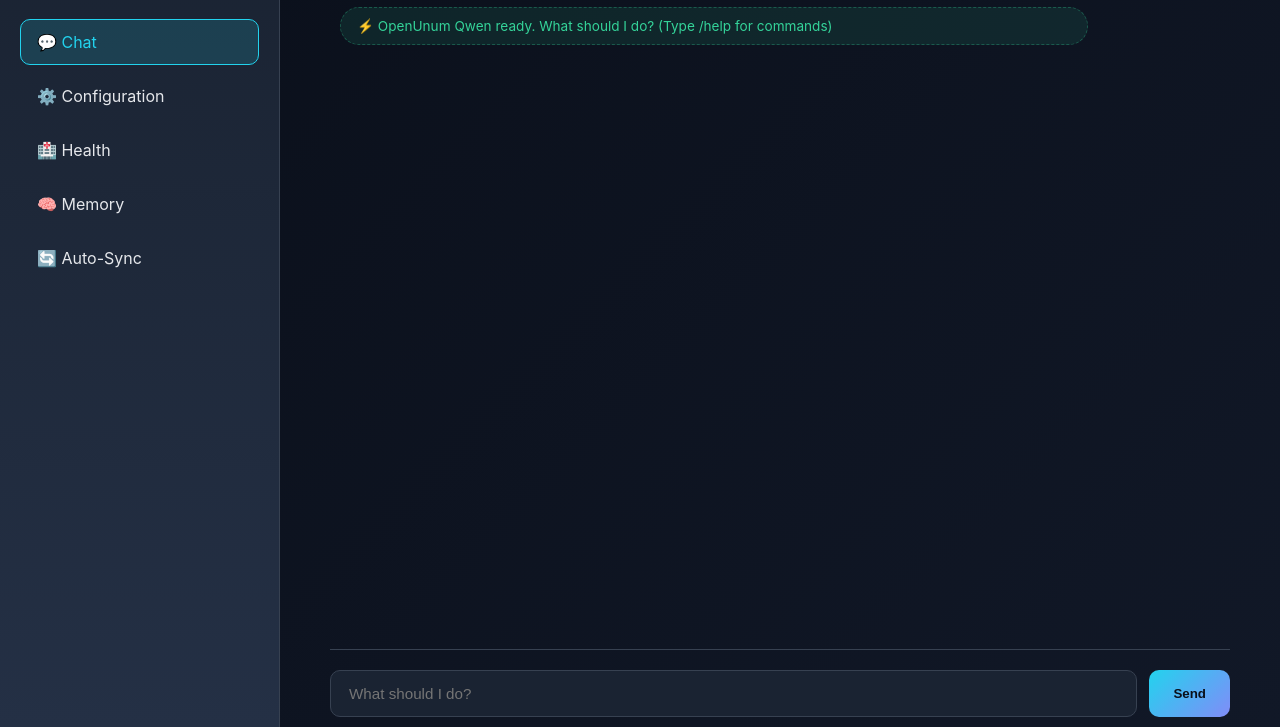
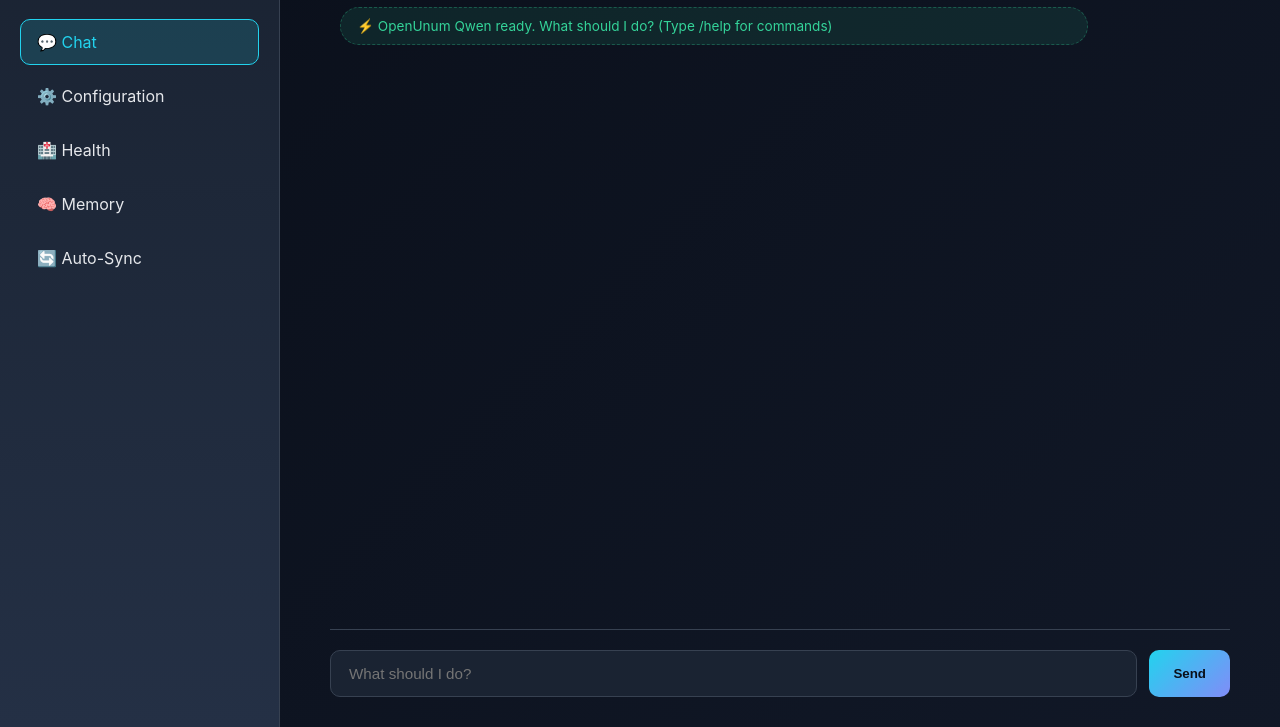
Before and after one commit to corpunum/openunumQwen, a website: page ui/public/index.html in a window 1280 px wide. Shown: the part 73-800 px from the top of the page. Drawn offline with Linux system fonts and the light colour scheme.

Commit message:
auto: 1 file(s) updated at 2026-03-31 14:52:45

```diff
--- a/ui/public/index.html
+++ b/ui/public/index.html
@@ -75,9 +75,8 @@
       max-width: 900px;
       margin: 0 auto;
       width: 100%;
-      height: calc(100vh - 80px); /* Account for header */
+      height: calc(100vh - 100px);
       min-height: 0;
-      overflow: hidden;
     }
     .messages {
       flex: 1;
@@ -87,11 +86,9 @@
       padding: 10px;
       min-height: 0;
       -webkit-overflow-scrolling: touch;
-      height: calc(100% - 80px); /* Leave room for composer */
     }
     .messages::-webkit-scrollbar {
       width: 10px !important;
-      display: block !important;
     }
     .messages::-webkit-scrollbar-track {
       background: var(--bg2);
@@ -100,7 +97,6 @@
     .messages::-webkit-scrollbar-thumb {
       background: var(--line);
       border-radius: 4px;
-      border: 2px solid var(--bg2);
     }
     .messages::-webkit-scrollbar-thumb:hover {
       background: var(--accent);
```
